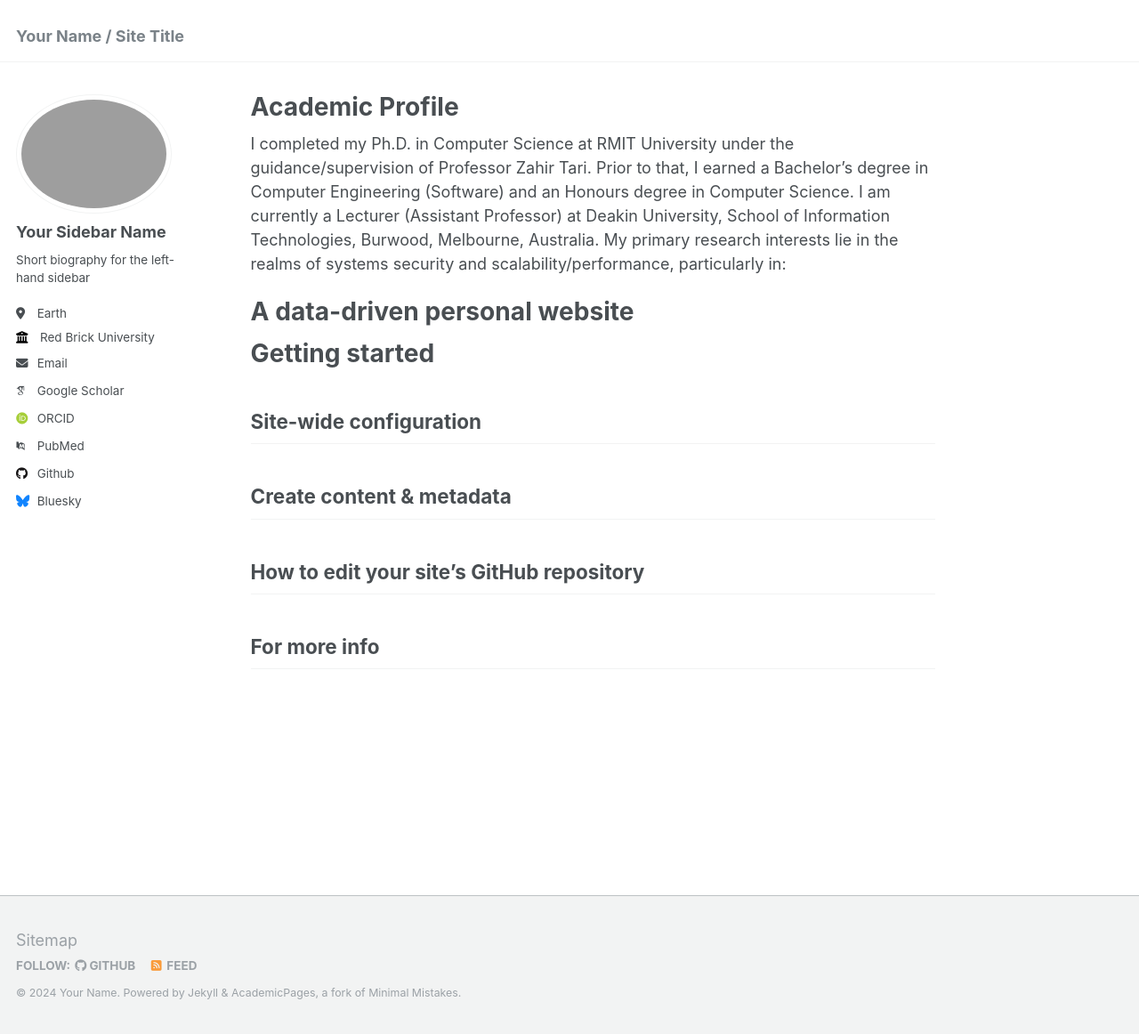
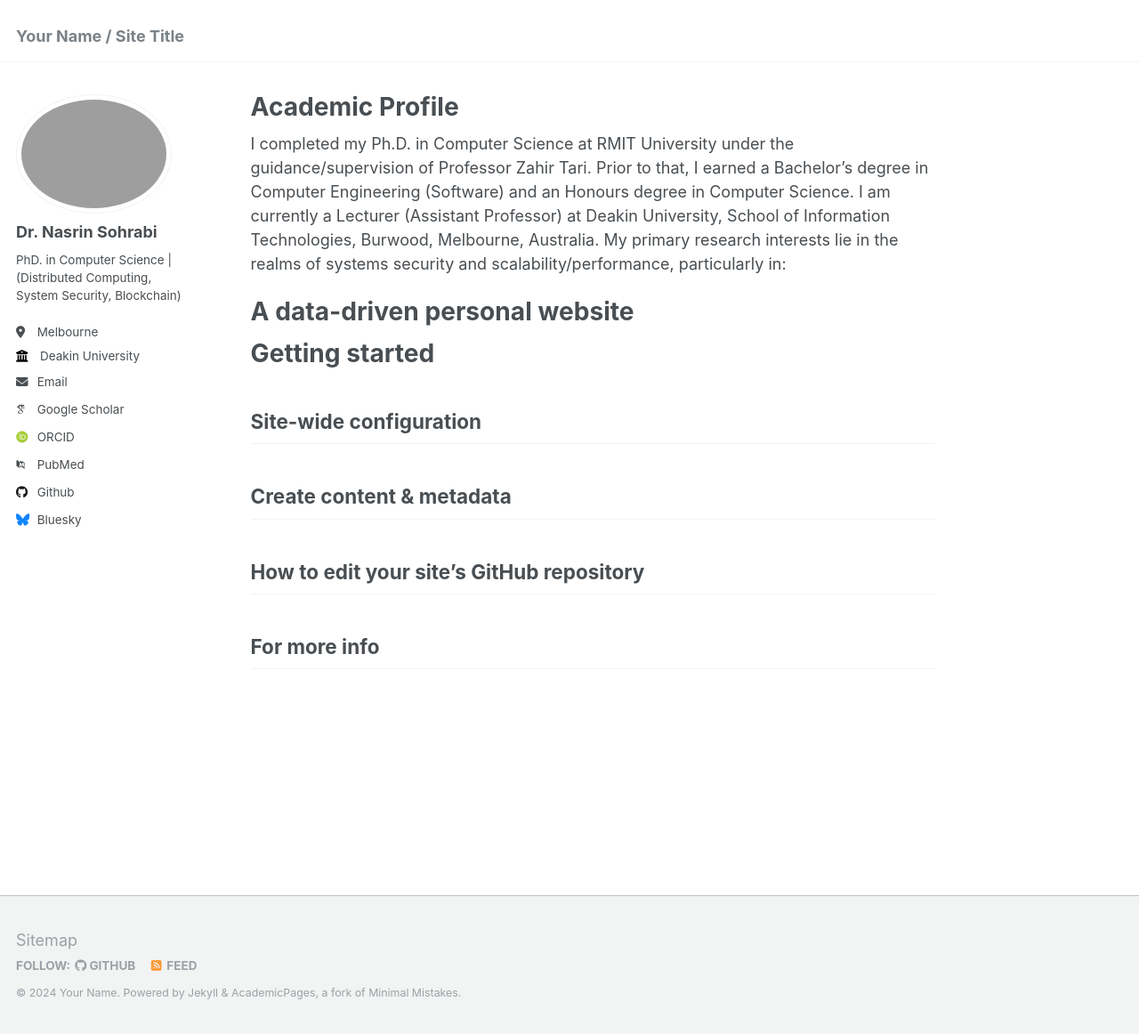
Before and after one commit to Nasrin-Sohrabi/Nasrin-Sohrabi.github.io, a Jekyll site: the page built from _pages/about.md, in a window 1280 px wide and 1162 px high. Shown: the whole window at 89% size. Built offline with Jekyll 4.4.1, drawn with Linux system fonts in a browser that asks for light colours; some web fonts are replaced.

Commit message:
updating

```diff
--- a/_config.yml
+++ b/_config.yml
@@ -22,19 +22,19 @@ repository               : "SohrabiNasrin.github.io"
 author:
   # Biographic information
   avatar           : "profile.png"
-  name             : "Your Sidebar Name"
+  name             : "Dr. Nasrin Sohrabi"
   pronouns         : # example: "she/her"
-  bio              : "Short biography for the left-hand sidebar"
-  location         : "Earth"
-  employer         : "Red Brick University"
+  bio              : "PhD. in Computer Science | (Distributed Computing, System Security, Blockchain) "
+  location         : "Melbourne"
+  employer         : "Deakin University"
   uri              : # URL
-  email            : "none@example.org"
+  email            : nasrin.sohrabi@deakin.edu.au"
 
   # Academic websites
   arxiv            : # URL - Update with the correct link to your profile
-  googlescholar    : "https://scholar.google.com/citations?user=PS_CX0AAAAAJ"
+  googlescholar    : "https://scholar.google.com/citations?hl=en&user=eEWRaCwAAAAJ&view_op=list_works&sortby=pubdate"
   impactstory      : # URL
-  orcid            : "http://orcid.org/yourorcidurl"
+  orcid            : "https://orcid.org/0000-0002-8340-2261"
   semantic         : # URL
   pubmed           : "https://www.ncbi.nlm.nih.gov/pubmed/?term=john+snow"
   researchgate     : # URL
```
